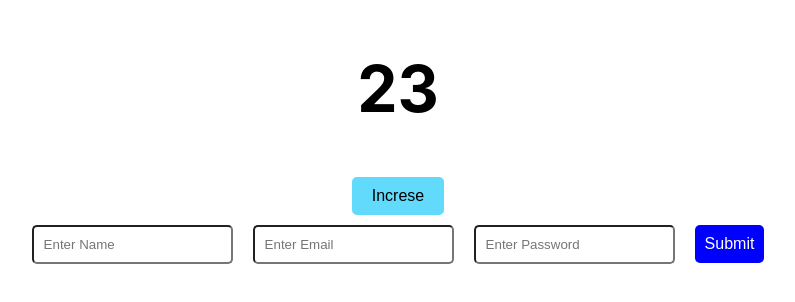
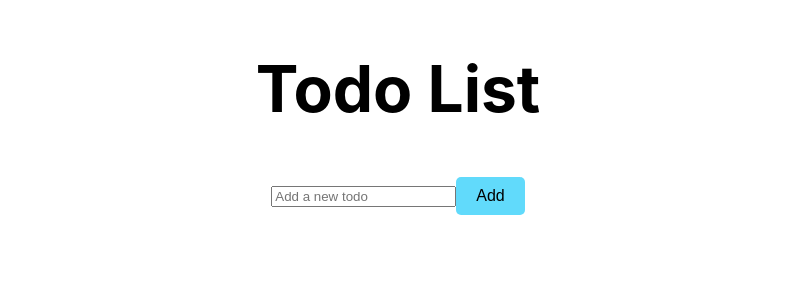
Before and after one commit to prabesh1032/firstReact, a React (Create React App) app: page / in a window 1280 px wide. Shown: the top 302 px of the page, without its empty margins (242-1037 px from the left). Built offline with nearby package versions, Linux system fonts and the light colour scheme.

Commit message:
basic concept

```diff
--- a/src/App.js
+++ b/src/App.js
@@ -1,14 +1,15 @@
 import React from 'react';
 import './App.css';
 // import About from './screens/About';
-import Register from './screens/Register';
+// import Register from './screens/Register';
+import Register2 from './screens/Register2';
 //import Userlist from './screens/Userlist';
 function App() {
 
   return (
     <div className="App">
       {/* <h1><About></About></h1> */}
-      <h1><Register/></h1>
+      <h1><Register2/></h1>
       {/* <h1><Userlist/></h1> */}
       </div>
   );
--- /dev/null
+++ b/src/screens/Register2.js
@@ -0,0 +1,39 @@
+import React from 'react'
+
+function TodoList() {
+  const [todos, setTodos] = React.useState([]);
+  const [input, setInput] = React.useState("");
+
+  const addTodo = () => {
+    if (input.trim()) {
+      setTodos([...todos, input]);
+      setInput("");
+    }
+  };
+
+  const removeTodo = (index) => {
+    setTodos(todos.filter((_, i) => i !== index));
+  };
+
+  return (
+    <div>
+      <h1>Todo List</h1>
+      <input
+        type="text"
+        value={input}
+        onChange={(e) => setInput(e.target.value)}
+        placeholder="Add a new todo"
+      />
+      <button onClick={addTodo}>Add</button>
+      <ul>
+        {todos.map((todo, index) => (
+          <li key={index}>
+            {todo} <button onClick={() => removeTodo(index)}>Removes</button>
+          </li>
+        ))}
+      </ul>
+    </div>
+  );
+}
+
+export default TodoList;
```
